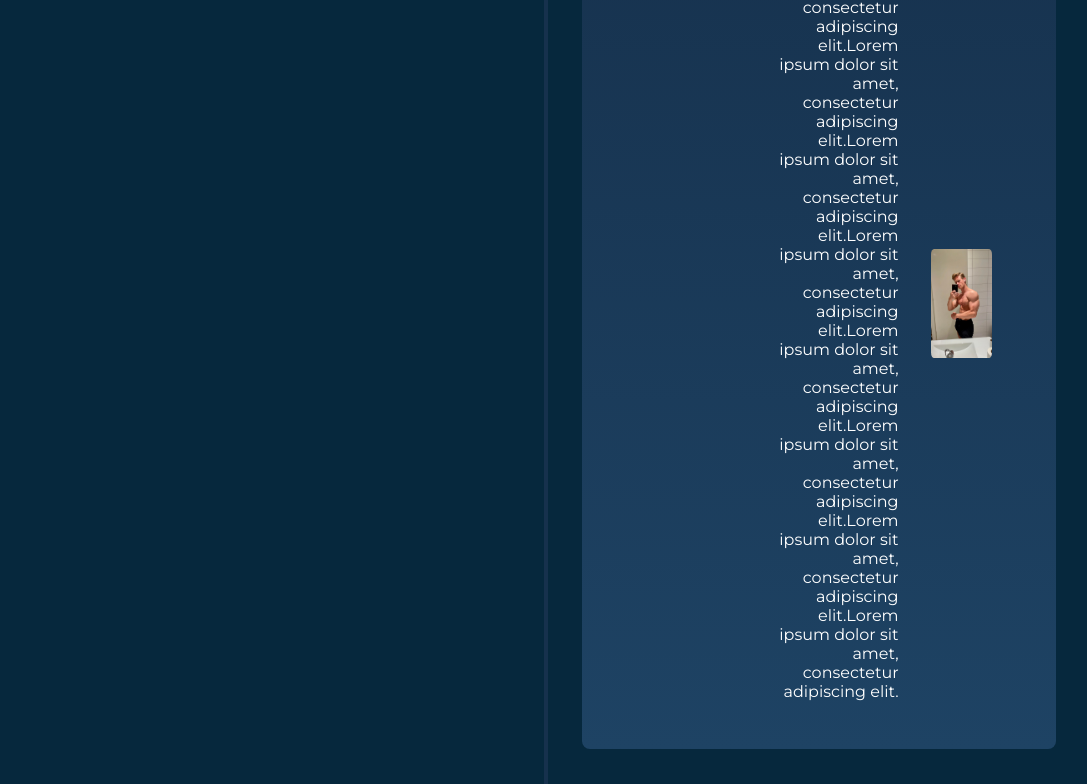
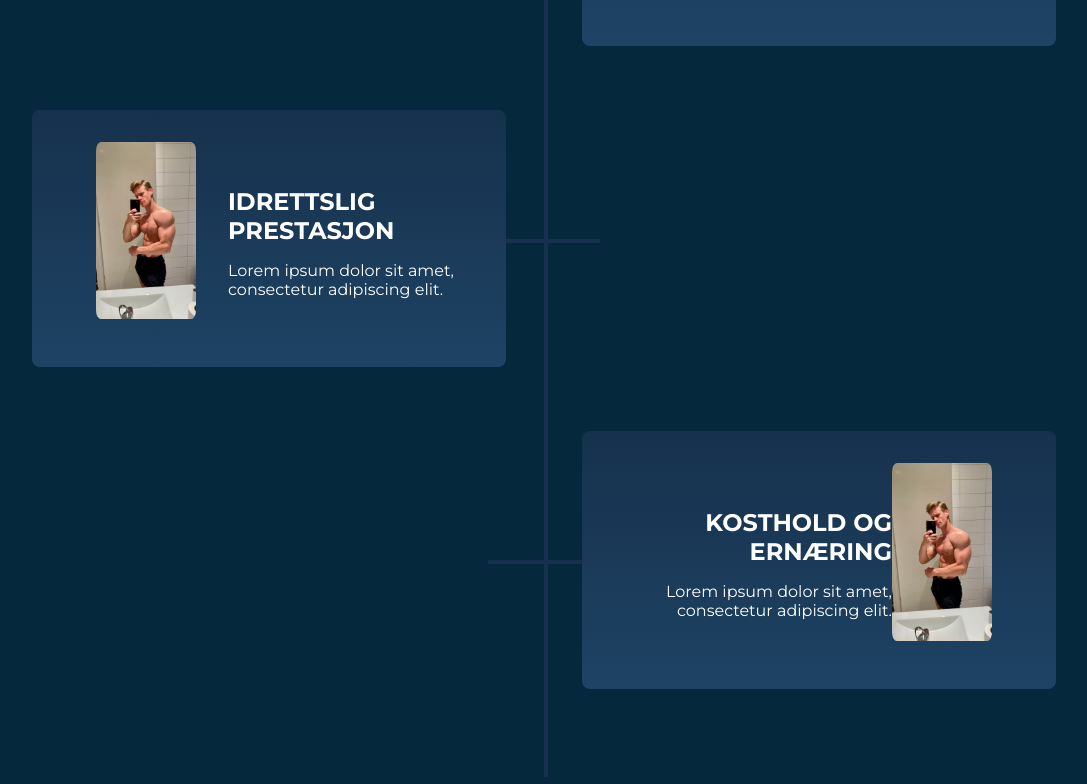
Before and after one commit to Oatre/ebccd, a React (Create React App) app: page / in a window 1280 px wide. Shown: the part 1396-2180 px from the top of the page, without its empty margins (96-1183 px from the left). Built offline with nearby package versions, Linux system fonts and the light colour scheme.

Commit message:
More strength adjustments.

```diff
--- a/src/Components/OurStrengths/OurStrengths.jsx
+++ b/src/Components/OurStrengths/OurStrengths.jsx
@@ -12,7 +12,7 @@ const OurStrengths = () => {
 
         {/* Styrke */}
         <div className="our-strength-item strength-1">
-          <img src={strength} alt="Strength 1" className="our-strength-image" />
+          <img src={strength} alt="Strength 1" className="our-strength-image strength-1" />
           <div className="our-strength-content">
             <h3 className="our-strength-title">STYRKE</h3>
             <p className="our-strength-description">Lorem ipsum dolor sit amet, consectetur adipiscing elit.Lorem ipsum dolor sit amet, consectetur adipiscing elit.Lorem ipsum dolor sit amet, consectetur adipiscing elit.Lorem ipsum dolor sit amet, consectetur adipiscing elit.</p>
@@ -21,7 +21,7 @@ const OurStrengths = () => {
 
         {/* Muskelvekst */}
         <div className="our-strength-item strength-2">
-          <img src={bigboy} alt="Strength 2" className="our-strength-image" />
+          <img src={bigboy} alt="Strength 2" className="our-strength-image strength-2" />
           <div className="our-strength-content">
             <h3 className="our-strength-title">MUSKELVEKST</h3>
             <p className="our-strength-description">Lorem ipsum dolor sit amet, consectetur adipiscing elit.Lorem ipsum dolor sit amet, consectetur adipiscing elit.Lorem ipsum dolor sit amet, consectetur adipiscing elit.Lorem ipsum dolor sit amet, consectetur adipiscing elit.Lorem ipsum dolor sit amet, consectetur adipiscing elit.Lorem ipsum dolor sit amet, consectetur adipiscing elit.Lorem ipsum dolor sit amet, consectetur adipiscing elit.Lorem ipsum dolor sit amet, consectetur adipiscing elit.</p>
@@ -30,7 +30,7 @@ const OurStrengths = () => {
 
         {/* Idrettslig prestasjon */}
         <div className="our-strength-item strength-3">
-          <img src={bigboy} alt="Strength 3" className="our-strength-image" />
+          <img src={bigboy} alt="Strength 3" className="our-strength-image strength-3" />
           <div className="our-strength-content">
             <h3 className="our-strength-title">IDRETTSLIG PRESTASJON</h3>
             <p className="our-strength-description">Lorem ipsum dolor sit amet, consectetur adipiscing elit.</p>
@@ -39,7 +39,7 @@ const OurStrengths = () => {
 
         {/* Kosthold og ernæring */}
         <div className="our-strength-item strength-4">
-          <img src={bigboy} alt="Strength 4" className="our-strength-image" />
+          <img src={bigboy} alt="Strength 4" className="our-strength-image strength-4" />
           <div className="our-strength-content">
             <h3 className="our-strength-title">KOSTHOLD OG ERNÆRING</h3>
             <p className="our-strength-description">Lorem ipsum dolor sit amet, consectetur adipiscing elit.</p>
--- a/src/Components/OurStrengths/ourstrengths.css
+++ b/src/Components/OurStrengths/ourstrengths.css
@@ -26,29 +26,50 @@
 .our-strength-grid {
   display: flex;
   flex-direction: column;
+  justify-content: space-between;
+  gap: 2rem;
   width: 100%;
   max-width: 100%;
-  justify-content: space-between;
-  gap: 2rem;
   margin: 0 auto;
 }
 
+.our-strength-image {
+  width: 100px;
+  height: auto;
+  margin: 0 2rem 1rem;
+  border-radius: 5%;
+}
+
 .our-strength-item {
-  width: 40%;
   display: flex;
   align-items: center;
+  padding: 2rem;
   margin-bottom: 2rem;
-  padding: 2rem;
+  width: 40%;
   background-image: linear-gradient(to bottom, #16314D, #1E4364);
   border-radius: 8px;
+  position: relative;
 }
 
-.strength-2 {
+.our-strength-item::before {
+  content: '';
+  position: absolute;
+  width: 20%; /* change this to control the length of the line */
+  height: 4px; /* this controls the thickness of the line */
+  background-color: #16314D;
+  top: 50%; /* aligns the line vertically with the middle of the item */
+  right: -20%; /* position the line to the left of the item */
+}
+
+.strength-2,
+.strength-4 {
   margin-left: auto;
 }
 
-.strength-4 {
-  margin-left: auto;
+.strength-2::before,
+.strength-4::before {
+  right: auto;
+  left: -20%; /* position the line to the right of the item for even items */
 }
 
 .our-strength-item:nth-child(even) {
@@ -56,24 +77,17 @@
   text-align: right;
 }
 
-.our-strength-image {
-  max-width: 15%;
-  height: auto;
-  margin-bottom: 1rem;
-  margin: 0 2rem;
-  border-radius: 5%;
+.our-strength-content {
+  width: 60%;
+  min-width: 300px;
 }
 
-.our-strength-content {
-  width: 30%;
+.our-strength-title,
+.our-strength-description {
+  margin-bottom: 1rem;
+  color: #ffffff;
 }
 
 .our-strength-title {
   font-size: 1.5rem;
-  margin-bottom: 1rem;
-  color: #ffffff;
 }
-
-.our-strength-description {
-  color: #ffffff;
-}
```
